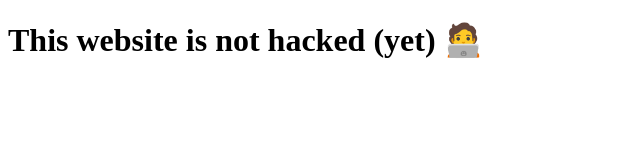
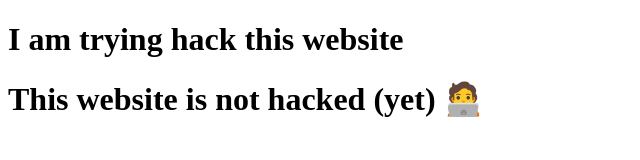
Before and after one commit to astrogames06/trying-to-hack, a plain HTML site: page index.html in a window 1280 px wide. Shown: the whole page, without its empty margins (0-640 px from the left). Drawn offline with Linux system fonts and the light colour scheme.

Commit message:
Update index.html

```diff
--- a/index.html
+++ b/index.html
@@ -3,9 +3,10 @@
 <head>
     <meta charset="UTF-8">
     <meta name="viewport" content="width=device-width, initial-scale=1.0">
-    <title>Document</title>
+    <title>trying-to-hack</title>
 </head>
 <body>
+    <h1>I am trying hack this website</h1>
     <h1>This website is not hacked (yet) 🧑‍💻</h1>
 </body>
 </html>
```
